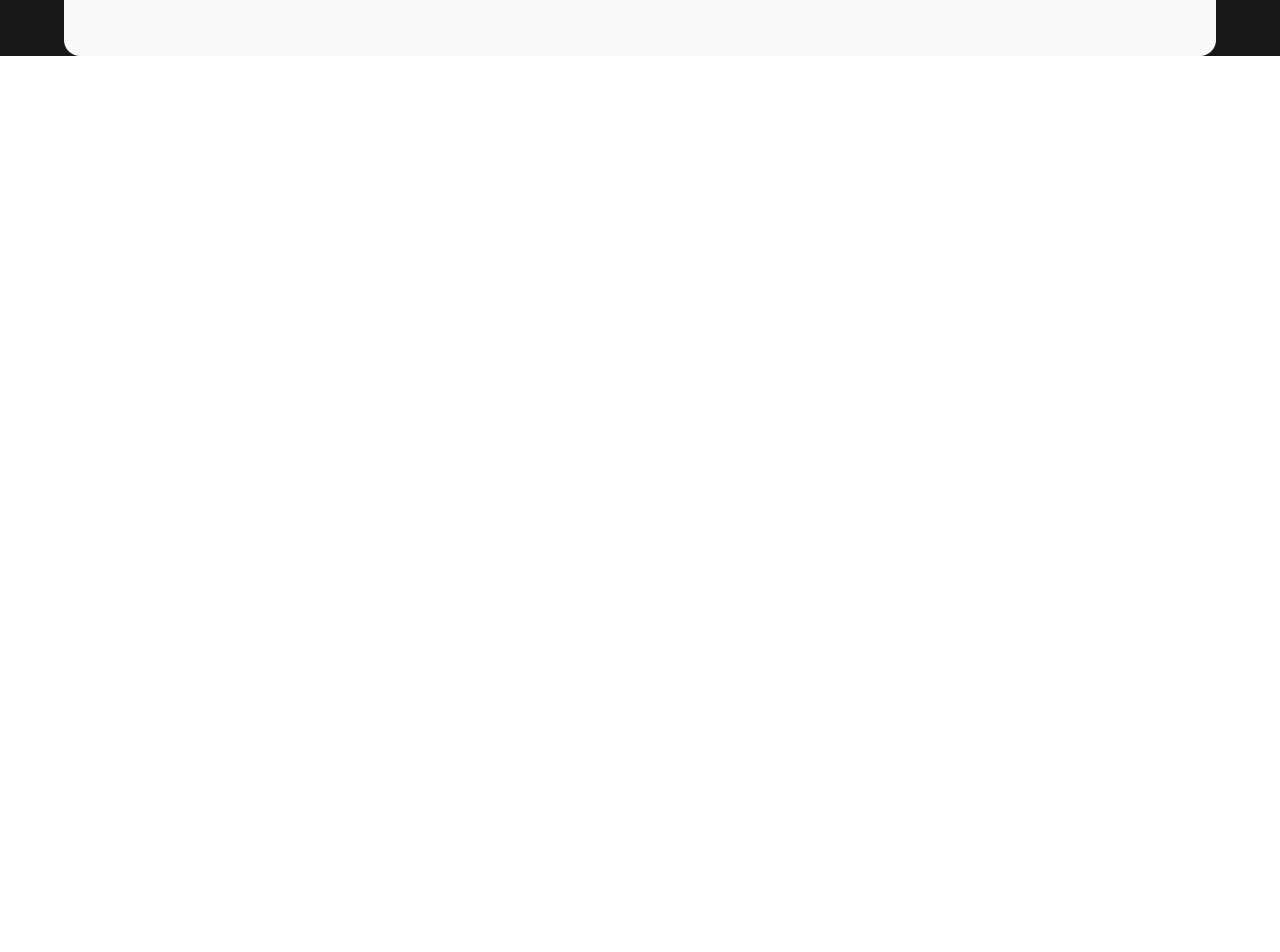
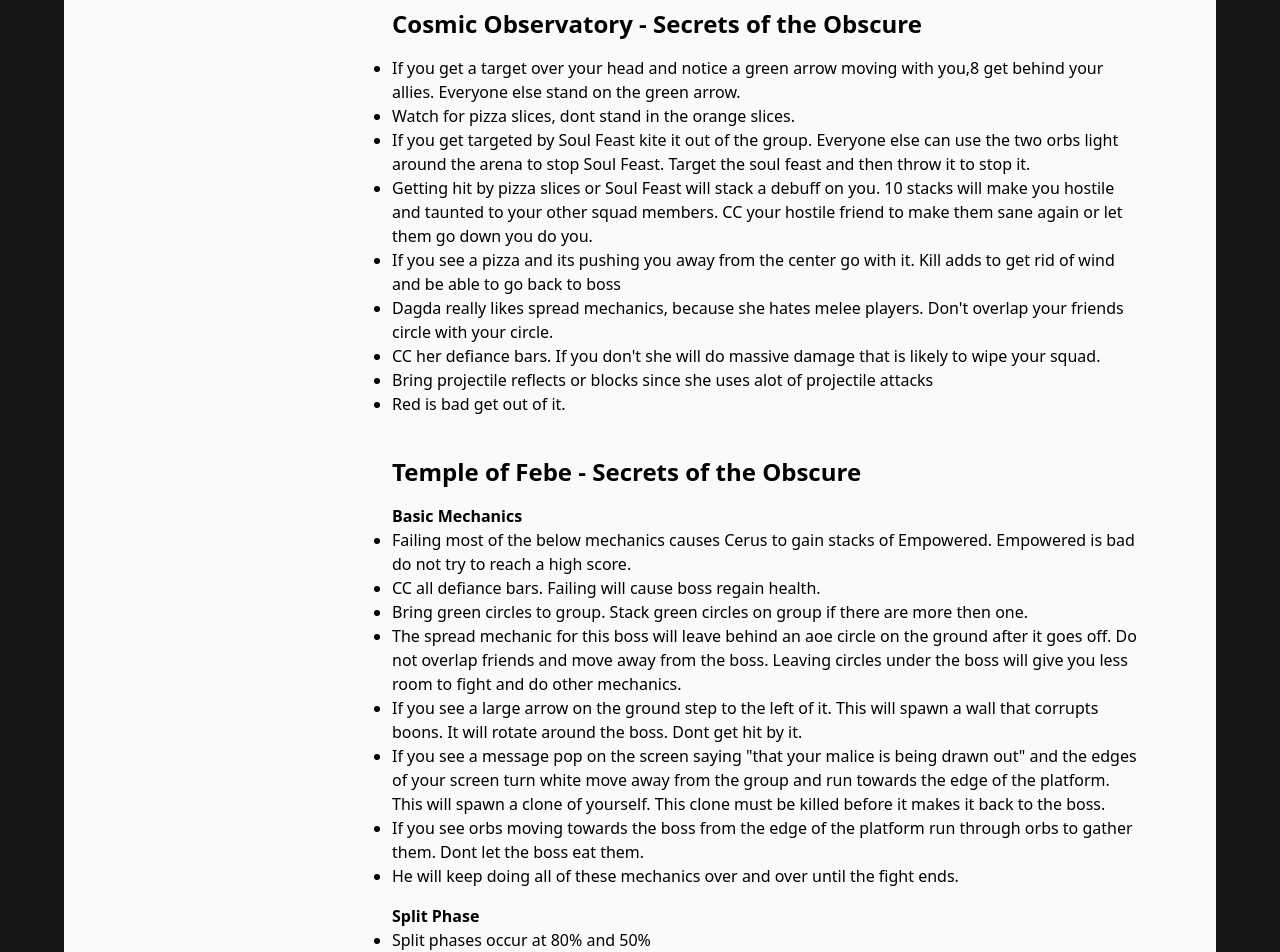
Before and after one commit to courtneytruong/BAD-guide-website, a React (Vite) app in the folder BAD-guild-website/: page /guides/strike-mission-guides in a window 1280 px wide. Shown: the part 6180-7132 px from the top of the page. Before the commit the page ends 6276 px from the top, so only its background shows below. Built offline with nearby package versions, Linux system fonts and the light colour scheme.

Commit message:
CO and ToF content added

```diff
--- a/BAD-guild-website/src/components/StrikeMissionGuides.jsx
+++ b/BAD-guild-website/src/components/StrikeMissionGuides.jsx
@@ -707,6 +707,110 @@
               </li>
             </ul>
           </section>
+          {/* Cosmic Observatory */}
+          <section id="Cosmic Observatory">
+            <h2 className="text-2xl font-bold mb-4">
+              Cosmic Observatory - Secrets of the Obscure
+            </h2>
+            <ul className="list-disc">
+              <li>
+                If you get a target over your head and notice a green arrow
+                moving with you,8 get behind your allies. Everyone else stand on
+                the green arrow.
+              </li>
+              <li>Watch for pizza slices, dont stand in the orange slices.</li>
+              <li>
+                If you get targeted by Soul Feast kite it out of the group.
+                Everyone else can use the two orbs light around the arena to
+                stop Soul Feast. Target the soul feast and then throw it to stop
+                it.
+              </li>
+              <li>
+                Getting hit by pizza slices or Soul Feast will stack a debuff on
+                you. 10 stacks will make you hostile and taunted to your other
+                squad members. CC your hostile friend to make them sane again or
+                let them go down you do you.
+              </li>
+              <li>
+                If you see a pizza and its pushing you away from the center go
+                with it. Kill adds to get rid of wind and be able to go back to
+                boss
+              </li>
+              <li>
+                Dagda really likes spread mechanics, because she hates melee
+                players. Don't overlap your friends circle with your circle.
+              </li>
+              <li>
+                CC her defiance bars. If you don't she will do massive damage
+                that is likely to wipe your squad.
+              </li>
+              <li>
+                Bring projectile reflects or blocks since she uses alot of
+                projectile attacks
+              </li>
+              <li>Red is bad get out of it.</li>
+            </ul>
+          </section>
+          {/* Temple of Febe */}
+          <section id="Temple of Febe">
+            <h2 className="text-2xl font-bold mb-4">
+              Temple of Febe - Secrets of the Obscure
+            </h2>
+            <h3 className="font-semibold">Basic Mechanics</h3>
+            <ul className="list-disc mb-4">
+              <li>
+                Failing most of the below mechanics causes Cerus to gain stacks
+                of Empowered. Empowered is bad do not try to reach a high score.
+              </li>
+              <li>
+                CC all defiance bars. Failing will cause boss regain health.
+              </li>
+              <li>
+                Bring green circles to group. Stack green circles on group if
+                there are more then one.
+              </li>
+              <li>
+                The spread mechanic for this boss will leave behind an aoe
+                circle on the ground after it goes off. Do not overlap friends
+                and move away from the boss. Leaving circles under the boss will
+                give you less room to fight and do other mechanics.
+              </li>
+              <li>
+                If you see a large arrow on the ground step to the left of it.
+                This will spawn a wall that corrupts boons. It will rotate
+                around the boss. Dont get hit by it.
+              </li>
+              <li>
+                If you see a message pop on the screen saying "that your malice
+                is being drawn out" and the edges of your screen turn white move
+                away from the group and run towards the edge of the platform.
+                This will spawn a clone of yourself. This clone must be killed
+                before it makes it back to the boss.
+              </li>
+              <li>
+                If you see orbs moving towards the boss from the edge of the
+                platform run through orbs to gather them. Dont let the boss eat
+                them.
+              </li>
+              <li>
+                He will keep doing all of these mechanics over and over until
+                the fight ends.
+              </li>
+            </ul>
+
+            <h3 className="font-semibold">Split Phase</h3>
+            <ul className="list-disc mb-4">
+              <li>Split phases occur at 80% and 50%</li>
+              <li>
+                Cerus will split up into facets of himself. Killing two facets
+                will end the phase and Cerus will reform in the center.
+              </li>
+              <li>
+                Prioritise killing the large Despair {"->"} Malice and Envy{" "}
+                {"->"}Rage during split to avoid their Empowered facets.
+              </li>
+            </ul>
+          </section>
         </main>
       </div>
     </div>
```
